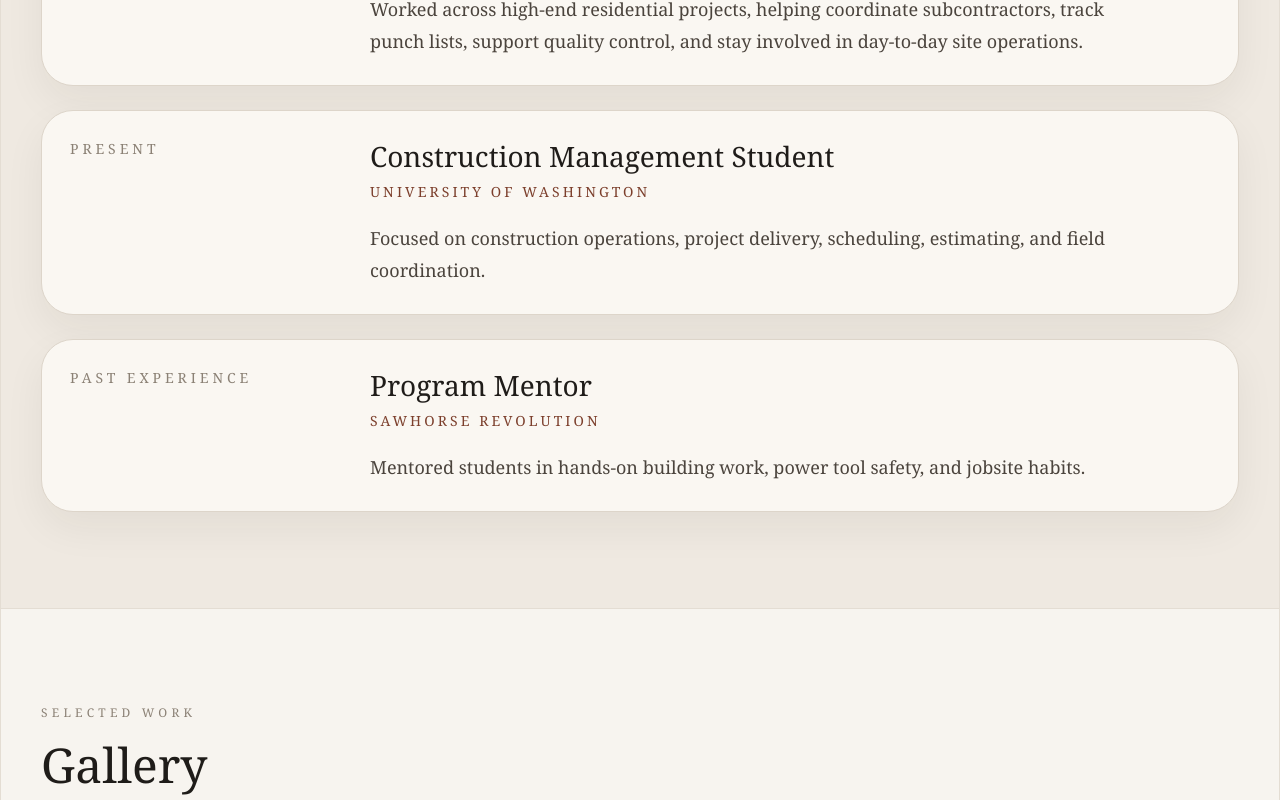
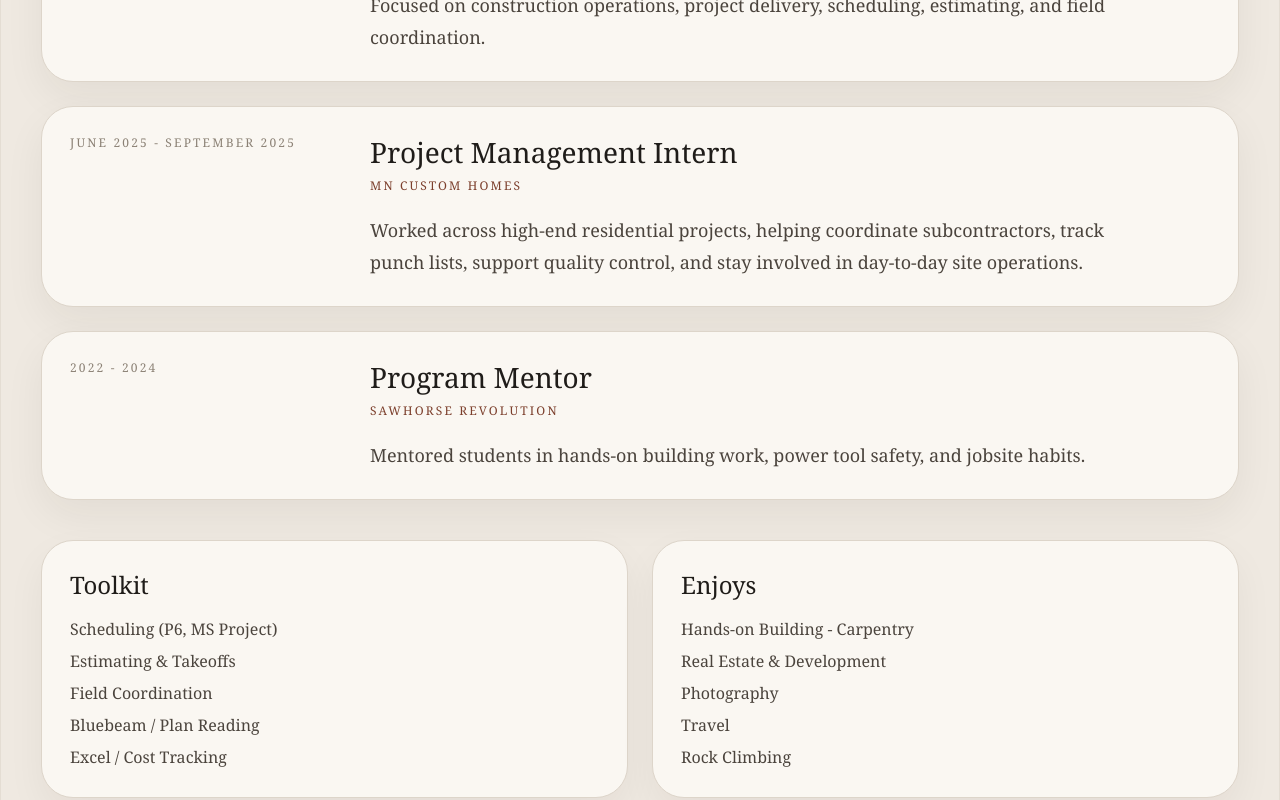
Before and after one commit to alanhlee5x/Portfolio, a React (Vite) app: page / in a window 1280 px wide. Shown: the part 1160-1960 px from the top of the page. Built offline with nearby package versions, Linux system fonts and the light colour scheme.

Commit message:
Update portfolio content and styling

```diff
--- a/package.json
+++ b/package.json
@@ -9,13 +9,14 @@
     "preview": "vite preview"
   },
   "dependencies": {
+    "lucide-react": "^1.7.0",
     "react": "^18.3.1",
     "react-dom": "^18.3.1"
   },
   "devDependencies": {
+    "@tailwindcss/vite": "^4.1.4",
     "@vitejs/plugin-react": "^4.3.1",
-    "vite": "^5.2.0",
     "tailwindcss": "^4.1.4",
-    "@tailwindcss/vite": "^4.1.4"
+    "vite": "^5.2.0"
   }
 }
--- a/src/App.jsx
+++ b/src/App.jsx
@@ -1,4 +1,30 @@
 import { useEffect, useState } from "react";
+
+const MailIcon = () => (
+  <svg viewBox="0 0 24 24" fill="none" stroke="currentColor" strokeWidth="1.8" strokeLinecap="round" strokeLinejoin="round" className="mt-1 h-7 w-7 text-[#7c3f2c] transition-transform duration-200 group-hover:scale-110" aria-hidden="true">
+    <rect x="3" y="5" width="18" height="14" rx="2" />
+    <path d="M4 7l8 6 8-6" />
+  </svg>
+);
+
+const PhoneIcon = () => (
+  <svg viewBox="0 0 24 24" fill="none" stroke="currentColor" strokeWidth="1.8" strokeLinecap="round" strokeLinejoin="round" className="mt-1 h-7 w-7 text-[#7c3f2c] transition-transform duration-200 group-hover:scale-110" aria-hidden="true">
+    <path d="M22 16.92v2a2 2 0 0 1-2.18 2 19.86 19.86 0 0 1-8.63-3.07 19.5 19.5 0 0 1-6-6A19.86 19.86 0 0 1 2.12 3.18 2 2 0 0 1 4.11 1h2a2 2 0 0 1 2 1.72c.12.9.33 1.78.62 2.62a2 2 0 0 1-.45 2.11L7.09 8.91a16 16 0 0 0 8 8l1.46-1.19a2 2 0 0 1 2.11-.45c.84.29 1.72.5 2.62.62A2 2 0 0 1 22 16.92z" />
+  </svg>
+);
+
+const MapPinIcon = () => (
+  <svg viewBox="0 0 24 24" fill="none" stroke="currentColor" strokeWidth="1.8" strokeLinecap="round" strokeLinejoin="round" className="mt-1 h-7 w-7 text-[#7c3f2c] transition-transform duration-200 group-hover:scale-110" aria-hidden="true">
+    <path d="M12 21s-6-5.33-6-11a6 6 0 1 1 12 0c0 5.67-6 11-6 11z" />
+    <circle cx="12" cy="10" r="2.5" />
+  </svg>
+);
+
+const LinkedInIcon = () => (
+  <svg viewBox="0 0 24 24" fill="currentColor" className="mt-1 h-7 w-7 text-[#7c3f2c] transition-transform duration-200 group-hover:scale-110" aria-hidden="true">
+    <path d="M6.94 8.5H3.56V20h3.38V8.5zM5.25 3A1.97 1.97 0 1 0 5.3 6.94 1.97 1.97 0 0 0 5.25 3zM20.44 12.5c0-3.07-1.64-4.5-3.83-4.5-1.76 0-2.55.97-2.99 1.65V8.5h-3.38c.04.76 0 11.5 0 11.5h3.38v-6.42c0-.34.02-.68.12-.92.27-.68.9-1.39 1.95-1.39 1.38 0 1.93 1.05 1.93 2.59V20H21v-7.5-.01z" />
+  </svg>
+);
 
 export default function AlanLeePortfolio() {
   const [isLoaded, setIsLoaded] = useState(false);
@@ -58,23 +84,23 @@ export default function AlanLeePortfolio() {
 
   const resumeItems = [
     {
+      title: "Construction Management Student",
+      company: "University of Washington",
+      period: "Expected June 2026",
+      description:
+        "Focused on construction operations, project delivery, scheduling, estimating, and field coordination.",
+    },
+    {
       title: "Project Management Intern",
       company: "MN Custom Homes",
-      period: "2025",
+      period: "June 2025 - September 2025",
       description:
         "Worked across high-end residential projects, helping coordinate subcontractors, track punch lists, support quality control, and stay involved in day-to-day site operations.",
     },
     {
-      title: "Construction Management Student",
-      company: "University of Washington",
-      period: "Present",
-      description:
-        "Focused on construction operations, project delivery, scheduling, estimating, and field coordination.",
-    },
-    {
       title: "Program Mentor",
       company: "Sawhorse Revolution",
-      period: "Past Experience",
+      period: "2022 - 2024",
       description:
         "Mentored students in hands-on building work, power tool safety, and jobsite habits.",
     },
@@ -194,8 +220,7 @@ export default function AlanLeePortfolio() {
 
               <p className="max-w-3xl text-lg leading-9 text-[#4b443d] md:text-[24px]" style={{ fontFamily: '"Times New Roman", Times, serif' }}>
                 Construction Management senior at the University of Washington,
-                currently working as a Project Engineer at Venture General
-                Contractors, with a growing focus on residential development and
+                currently working as a Project Engineer at Venture General Contracting, with a growing focus on residential development and
                 strong interests in business, sales, and management.
               </p>
             </div>
@@ -235,7 +260,7 @@ export default function AlanLeePortfolio() {
                     className="grid gap-5 rounded-[2rem] border border-[#ddd5ca] bg-[#faf7f2] p-7 shadow-[0_16px_40px_rgba(31,28,25,0.06)] md:grid-cols-[0.25fr_0.75fr]"
                   >
                     <div>
-                        <p className="text-sm uppercase tracking-[0.28em] text-[#8b8175]">
+                      <p className="text-xs uppercase tracking-[0.18em] text-[#8b8175] whitespace-nowrap">
                         {item.period}
                       </p>
                     </div>
@@ -243,7 +268,7 @@ export default function AlanLeePortfolio() {
                       <h4 className="text-[28px] leading-tight text-[#1f1c19]">
                         {item.title}
                       </h4>
-                        <p className="mt-2 text-sm uppercase tracking-[0.22em] text-[#7c3f2c]">
+                      <p className="mt-2 text-xs uppercase tracking-[0.18em] text-[#7c3f2c] whitespace-nowrap">
                         {item.company}
                       </p>
                       <p className="mt-5 max-w-3xl text-lg leading-8 text-[#4b443d]">
@@ -252,6 +277,32 @@ export default function AlanLeePortfolio() {
                     </div>
                   </div>
                 ))}
+
+                </div>
+
+                {/* Toolkit + Enjoys Cards */}
+                <div className="mt-10 grid gap-6 md:grid-cols-2">
+                  <div className="group rounded-[2rem] border border-[#ddd5ca] bg-[#faf7f2] p-7 shadow-[0_16px_38px_rgba(31,28,25,0.05)] transition duration-300 hover:-translate-y-2 hover:shadow-[0_28px_60px_rgba(31,28,25,0.10)]">
+                    <h4 className="text-2xl text-[#1f1c19] mb-4">Toolkit</h4>
+                    <ul className="space-y-2 text-[#4b443d]">
+                      <li>Scheduling (P6, MS Project)</li>
+                      <li>Estimating & Takeoffs</li>
+                      <li>Field Coordination</li>
+                      <li>Bluebeam / Plan Reading</li>
+                      <li>Excel / Cost Tracking</li>
+                    </ul>
+                  </div>
+
+                  <div className="group rounded-[2rem] border border-[#ddd5ca] bg-[#faf7f2] p-7 shadow-[0_16px_38px_rgba(31,28,25,0.05)] transition duration-300 hover:-translate-y-2 hover:shadow-[0_28px_60px_rgba(31,28,25,0.10)]">
+                    <h4 className="text-2xl text-[#1f1c19] mb-4">Enjoys</h4>
+                    <ul className="space-y-2 text-[#4b443d]">
+                      <li>Hands-on Building - Carpentry</li>
+                      <li>Real Estate & Development</li>
+                      <li>Photography</li>
+                      <li>Travel</li>
+                      <li>Rock Climbing</li>
+                    </ul>
+                  </div>
                 </div>
               </div>
             </section>
@@ -300,22 +351,41 @@ export default function AlanLeePortfolio() {
                 </div>
 
                 <div className="grid gap-8 md:grid-cols-2">
-                  <div className="space-y-3 rounded-[1.75rem] border border-[#ddd5ca] bg-[#faf7f2] p-6">
+  {/* Email */}
+  <a href="mailto:Alanhlee5x@gmail.com" className="group flex items-center justify-between rounded-[1.75rem] border border-[#ddd5ca] bg-[#faf7f2] p-6 hover:shadow-md transition">
+    <div className="space-y-3">
       <p className="text-xs uppercase tracking-[0.24em] text-[#7c3f2c]">Email</p>
       <p className="text-xl">Alanhlee5x@gmail.com</p>
     </div>
-                  <div className="space-y-3 rounded-[1.75rem] border border-[#ddd5ca] bg-[#faf7f2] p-6">
+    <MailIcon />
+  </a>
+
+  {/* Phone */}
+  <div className="group flex items-center justify-between rounded-[1.75rem] border border-[#ddd5ca] bg-[#faf7f2] p-6">
+    <div className="space-y-3">
       <p className="text-xs uppercase tracking-[0.24em] text-[#7c3f2c]">Phone</p>
       <p className="text-xl">469-740-6508</p>
     </div>
-                  <div className="space-y-3 rounded-[1.75rem] border border-[#ddd5ca] bg-[#faf7f2] p-6">
+    <PhoneIcon />
+  </div>
+
+  {/* Location */}
+  <div className="group flex items-center justify-between rounded-[1.75rem] border border-[#ddd5ca] bg-[#faf7f2] p-6">
+    <div className="space-y-3">
       <p className="text-xs uppercase tracking-[0.24em] text-[#7c3f2c]">Location</p>
       <p className="text-xl">Seattle, Washington</p>
     </div>
-                  <div className="space-y-3 rounded-[1.75rem] border border-[#ddd5ca] bg-[#faf7f2] p-6">
+    <MapPinIcon />
+  </div>
+
+  {/* LinkedIn */}
+  <a href="https://linkedin.com/in/alan-leee" target="_blank" rel="noopener noreferrer" className="group flex items-center justify-between rounded-[1.75rem] border border-[#ddd5ca] bg-[#faf7f2] p-6 hover:shadow-md transition">
+    <div className="space-y-3">
       <p className="text-xs uppercase tracking-[0.24em] text-[#7c3f2c]">LinkedIn</p>
       <p className="text-xl">linkedin.com/in/alan-leee</p>
     </div>
+    <LinkedInIcon />
+  </a>
 </div>
               </div>
             </section>
```
Also changed, not shown: 1 other file (tests, documents, lock files or other folders). Lines whose indentation alone changed are shown as unchanged.
